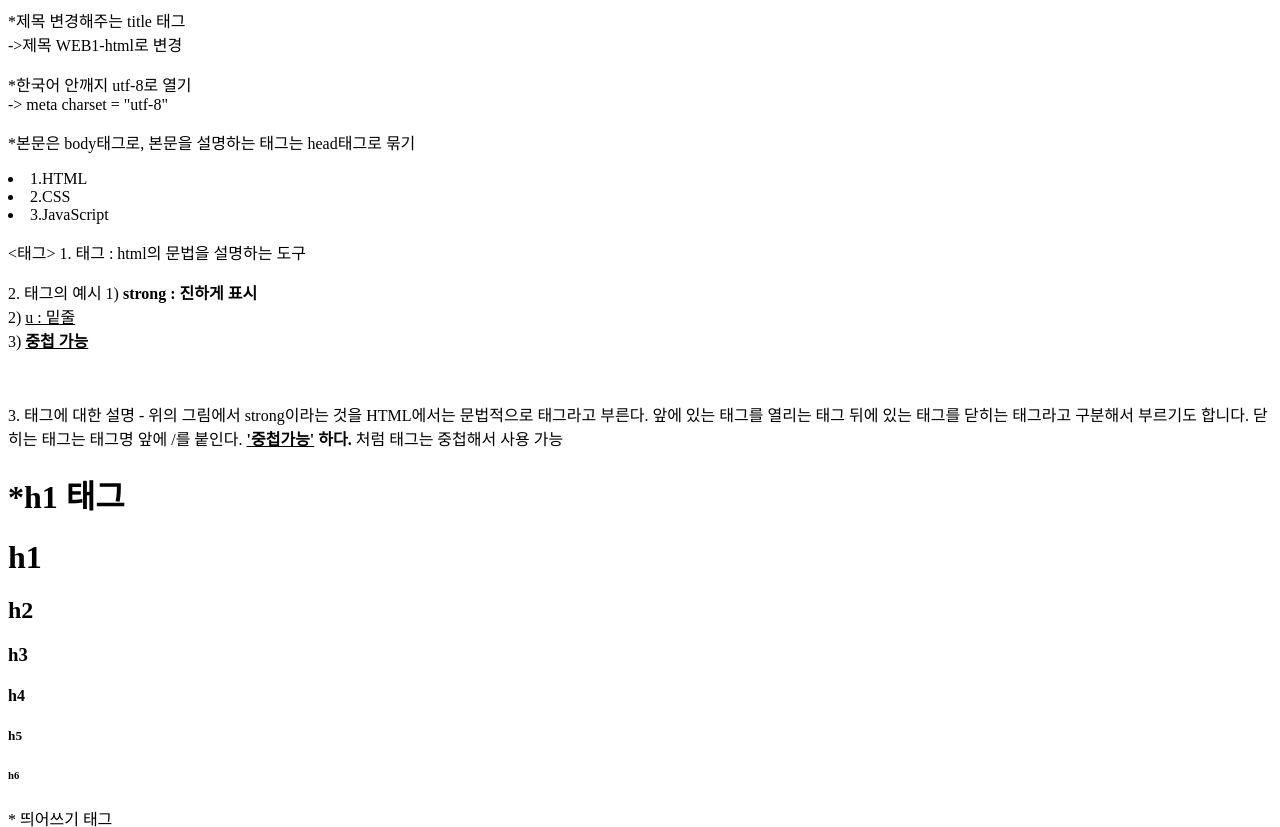
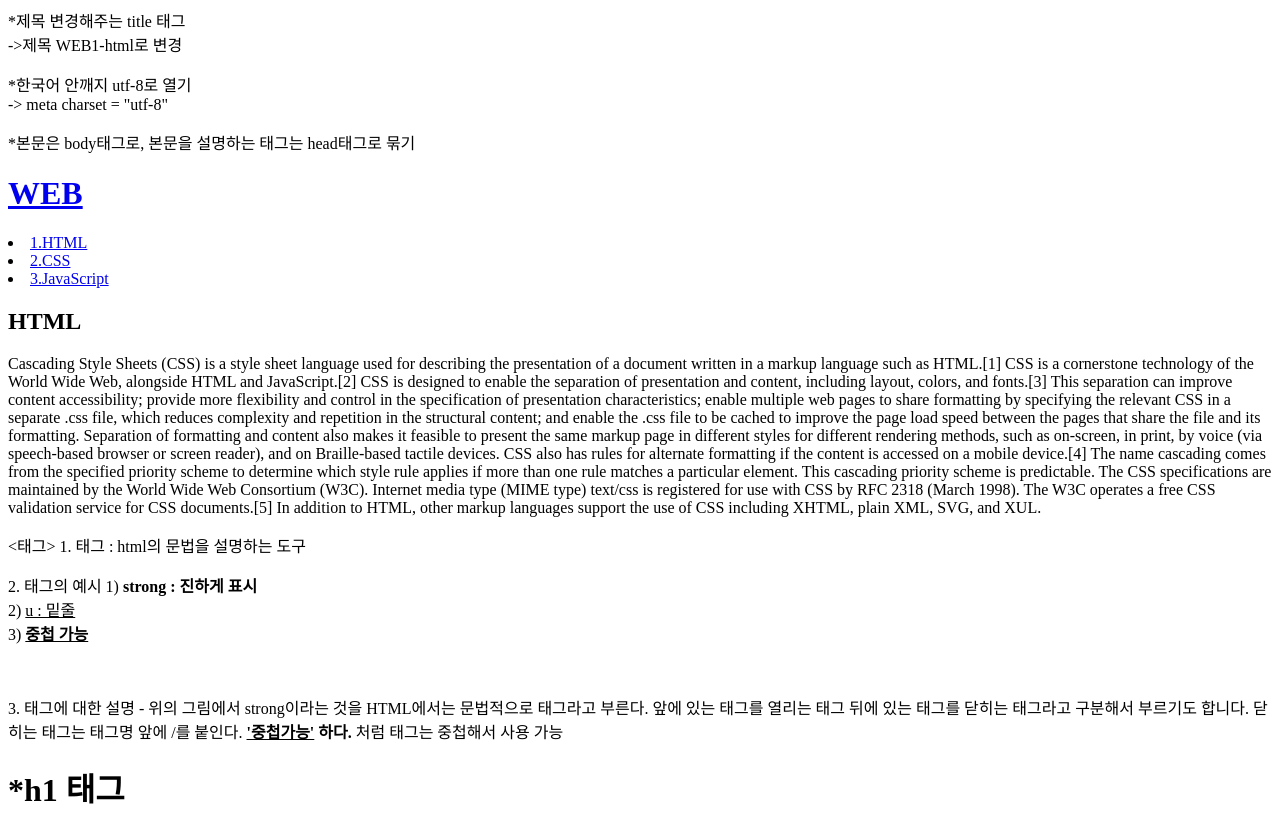
Before and after one commit to hyuns226/WEB, a plain HTML site: page 1.html in a window 1280 px wide. Shown: the top 827 px of the page. Drawn offline with Linux system fonts and the light colour scheme.

Commit message:
Add files via upload

```diff
--- a/1.html
+++ b/1.html
@@ -11,13 +11,24 @@
   <p>*본문은 body태그로, 본문을 설명하는 태그는 head태그로 묶기</p>
 
 </head>
+<h1><a href="index.html">WEB</a></h1>
+<body>
+  <li><a href = "1.html">1.HTML</a></li>
+  <li><a href = "2.html"> 2.CSS</a></li>
+  <li><a href = "3.html">3.JavaScript</a></li>
 
-<body>
-  <li>1.HTML</li>
-  <li>2.CSS</li>
-  <li>3.JavaScript</li>
+  <h2>HTML</h2>
+  <p>Cascading Style Sheets (CSS) is a style sheet language used for describing the presentation of a document written in a markup language such as HTML.[1] CSS is a cornerstone technology of the World Wide Web, alongside HTML and JavaScript.[2]
 
+CSS is designed to enable the separation of presentation and content, including layout, colors, and fonts.[3] This separation can improve content accessibility; provide more flexibility and control in the specification of presentation characteristics; enable multiple web pages to share formatting by specifying the relevant CSS in a separate .css file, which reduces complexity and repetition in the structural content; and enable the .css file to be cached to improve the page load speed between the pages that share the file and its formatting.
 
+Separation of formatting and content also makes it feasible to present the same markup page in different styles for different rendering methods, such as on-screen, in print, by voice (via speech-based browser or screen reader), and on Braille-based tactile devices. CSS also has rules for alternate formatting if the content is accessed on a mobile device.[4]
+
+The name cascading comes from the specified priority scheme to determine which style rule applies if more than one rule matches a particular element. This cascading priority scheme is predictable.
+
+The CSS specifications are maintained by the World Wide Web Consortium (W3C). Internet media type (MIME type) text/css is registered for use with CSS by RFC 2318 (March 1998). The W3C operates a free CSS validation service for CSS documents.[5]
+
+In addition to HTML, other markup languages support the use of CSS including XHTML, plain XML, SVG, and XUL.</p>
 
   <p><태그>
   1. 태그 : html의 문법을 설명하는 도구</p>
```
